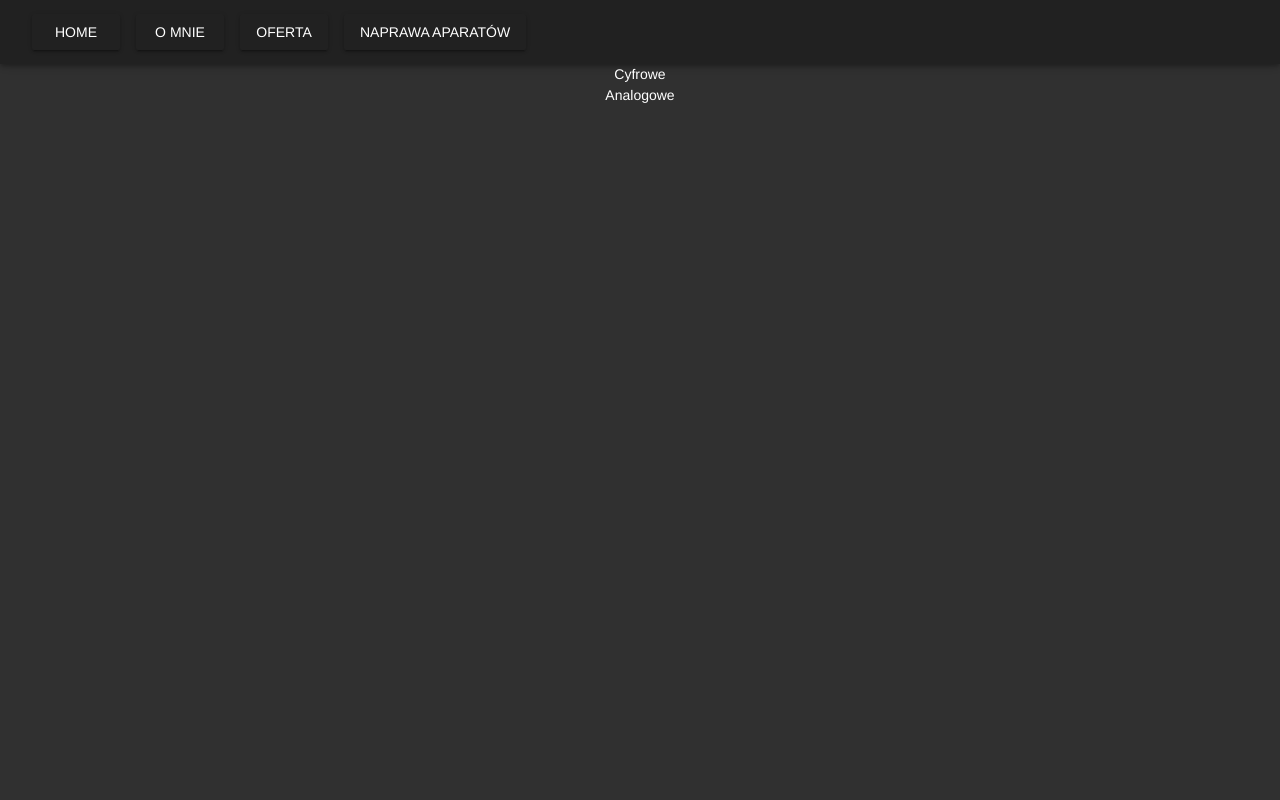
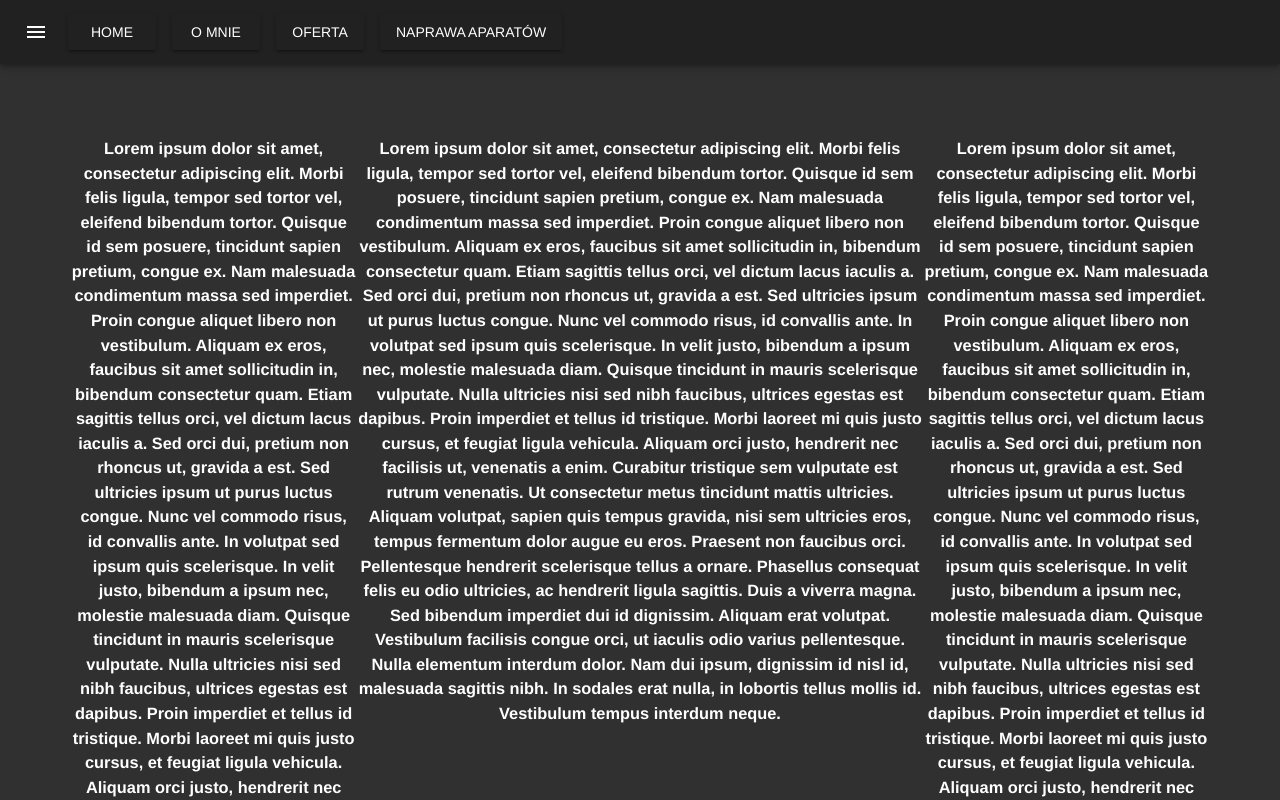
Before and after one commit to umatbro/landing-page-1, a Vue app: page /repair in a window 1280 px wide. Shown: the top 800 px of the page. Built offline with nearby package versions, Linux system fonts and the light colour scheme.

Commit message:
Added vuetify columns to repair view

```diff
--- a/src/App.vue
+++ b/src/App.vue
@@ -1,6 +1,7 @@
 <template>
   <v-app dark>
     <v-toolbar>
+      <v-toolbar-side-icon></v-toolbar-side-icon>
         <router-link to="/"><v-btn>Home</v-btn></router-link>
         <router-link to="/about"><v-btn>O mnie</v-btn></router-link>
         <router-link to="/services"><v-btn>Oferta</v-btn></router-link>
--- a/src/components/HomeContent.vue
+++ b/src/components/HomeContent.vue
@@ -24,5 +24,5 @@ export default {
 </script>
 
 <style>
-
+export default{}
 </style>
--- a/src/store.ts
+++ b/src/store.ts
@@ -8,7 +8,7 @@ export default new Vuex.Store({
   state: {
     companyName: 'Naprawa aparatów fotograficznych i studio fotograficzne - Mirosław Prawda',
     phoneNumber: '883 639 530',
-    facebookPage: 'www.facebook.com/naprawa.aparatow.fotograficznych'
+    facebookPage: 'www.facebook.com/naprawa.aparatow.fotograficznych',
   },
   mutations: {
 
--- a/src/views/Repair.vue
+++ b/src/views/Repair.vue
@@ -1,17 +1,33 @@
 <template>
-  <section>
-    <div class="col-sm-12">
-      <div class="col-sm-6">
-        <div class="icon-64 icon-digital-camera"></div>
-        Cyfrowe
-      </div>
-      <div class="col-sm-6">
-        Analogowe
-      </div>
-    </div>
-  </section>
+  <div class="dashboard">
+    <v-container class="my-5">
+      <v-layout row>
+        <v-flex xs12 md3>
+          <h3> Lorem ipsum dolor sit amet, consectetur adipiscing elit. Morbi felis ligula, tempor sed tortor vel, eleifend bibendum tortor. Quisque id sem posuere, tincidunt sapien pretium, congue ex. Nam malesuada condimentum massa sed imperdiet. Proin congue aliquet libero non vestibulum. Aliquam ex eros, faucibus sit amet sollicitudin in, bibendum consectetur quam. Etiam sagittis tellus orci, vel dictum lacus iaculis a. Sed orci dui, pretium non rhoncus ut, gravida a est. Sed ultricies ipsum ut purus luctus congue. Nunc vel commodo risus, id convallis ante.
+
+In volutpat sed ipsum quis scelerisque. In velit justo, bibendum a ipsum nec, molestie malesuada diam. Quisque tincidunt in mauris scelerisque vulputate. Nulla ultricies nisi sed nibh faucibus, ultrices egestas est dapibus. Proin imperdiet et tellus id tristique. Morbi laoreet mi quis justo cursus, et feugiat ligula vehicula. Aliquam orci justo, hendrerit nec facilisis ut, venenatis a enim.
+
+Curabitur tristique sem vulputate est rutrum venenatis. Ut consectetur metus tincidunt mattis ultricies. Aliquam volutpat, sapien quis tempus gravida, nisi sem ultricies eros, tempus fermentum dolor augue eu eros. Praesent non faucibus orci. Pellentesque hendrerit scelerisque tellus a ornare. Phasellus consequat felis eu odio ultricies, ac hendrerit ligula sagittis. Duis a viverra magna. Sed bibendum imperdiet dui id dignissim. Aliquam erat volutpat. Vestibulum facilisis congue orci, ut iaculis odio varius pellentesque. Nulla elementum interdum dolor. Nam dui ipsum, dignissim id nisl id, malesuada sagittis nibh. In sodales erat nulla, in lobortis tellus mollis id. Vestibulum tempus interdum neque. </h3>
+        </v-flex>
+                <v-flex xs12 md6>
+          <h3> Lorem ipsum dolor sit amet, consectetur adipiscing elit. Morbi felis ligula, tempor sed tortor vel, eleifend bibendum tortor. Quisque id sem posuere, tincidunt sapien pretium, congue ex. Nam malesuada condimentum massa sed imperdiet. Proin congue aliquet libero non vestibulum. Aliquam ex eros, faucibus sit amet sollicitudin in, bibendum consectetur quam. Etiam sagittis tellus orci, vel dictum lacus iaculis a. Sed orci dui, pretium non rhoncus ut, gravida a est. Sed ultricies ipsum ut purus luctus congue. Nunc vel commodo risus, id convallis ante.
+
+In volutpat sed ipsum quis scelerisque. In velit justo, bibendum a ipsum nec, molestie malesuada diam. Quisque tincidunt in mauris scelerisque vulputate. Nulla ultricies nisi sed nibh faucibus, ultrices egestas est dapibus. Proin imperdiet et tellus id tristique. Morbi laoreet mi quis justo cursus, et feugiat ligula vehicula. Aliquam orci justo, hendrerit nec facilisis ut, venenatis a enim.
+
+Curabitur tristique sem vulputate est rutrum venenatis. Ut consectetur metus tincidunt mattis ultricies. Aliquam volutpat, sapien quis tempus gravida, nisi sem ultricies eros, tempus fermentum dolor augue eu eros. Praesent non faucibus orci. Pellentesque hendrerit scelerisque tellus a ornare. Phasellus consequat felis eu odio ultricies, ac hendrerit ligula sagittis. Duis a viverra magna. Sed bibendum imperdiet dui id dignissim. Aliquam erat volutpat. Vestibulum facilisis congue orci, ut iaculis odio varius pellentesque. Nulla elementum interdum dolor. Nam dui ipsum, dignissim id nisl id, malesuada sagittis nibh. In sodales erat nulla, in lobortis tellus mollis id. Vestibulum tempus interdum neque. </h3>
+        </v-flex>
+                <v-flex xs12 md3>
+          <h3> Lorem ipsum dolor sit amet, consectetur adipiscing elit. Morbi felis ligula, tempor sed tortor vel, eleifend bibendum tortor. Quisque id sem posuere, tincidunt sapien pretium, congue ex. Nam malesuada condimentum massa sed imperdiet. Proin congue aliquet libero non vestibulum. Aliquam ex eros, faucibus sit amet sollicitudin in, bibendum consectetur quam. Etiam sagittis tellus orci, vel dictum lacus iaculis a. Sed orci dui, pretium non rhoncus ut, gravida a est. Sed ultricies ipsum ut purus luctus congue. Nunc vel commodo risus, id convallis ante.
+
+In volutpat sed ipsum quis scelerisque. In velit justo, bibendum a ipsum nec, molestie malesuada diam. Quisque tincidunt in mauris scelerisque vulputate. Nulla ultricies nisi sed nibh faucibus, ultrices egestas est dapibus. Proin imperdiet et tellus id tristique. Morbi laoreet mi quis justo cursus, et feugiat ligula vehicula. Aliquam orci justo, hendrerit nec facilisis ut, venenatis a enim.
+
+Curabitur tristique sem vulputate est rutrum venenatis. Ut consectetur metus tincidunt mattis ultricies. Aliquam volutpat, sapien quis tempus gravida, nisi sem ultricies eros, tempus fermentum dolor augue eu eros. Praesent non faucibus orci. Pellentesque hendrerit scelerisque tellus a ornare. Phasellus consequat felis eu odio ultricies, ac hendrerit ligula sagittis. Duis a viverra magna. Sed bibendum imperdiet dui id dignissim. Aliquam erat volutpat. Vestibulum facilisis congue orci, ut iaculis odio varius pellentesque. Nulla elementum interdum dolor. Nam dui ipsum, dignissim id nisl id, malesuada sagittis nibh. In sodales erat nulla, in lobortis tellus mollis id. Vestibulum tempus interdum neque. </h3>
+        </v-flex>
+      </v-layout>
+    </v-container>
+  </div>
 </template>
 
 <script>
-
+export default{};
 </script>
--- a/src/views/Services.vue
+++ b/src/views/Services.vue
@@ -19,4 +19,5 @@
 </template>
 
 <script>
+export default{};
 </script>
```
